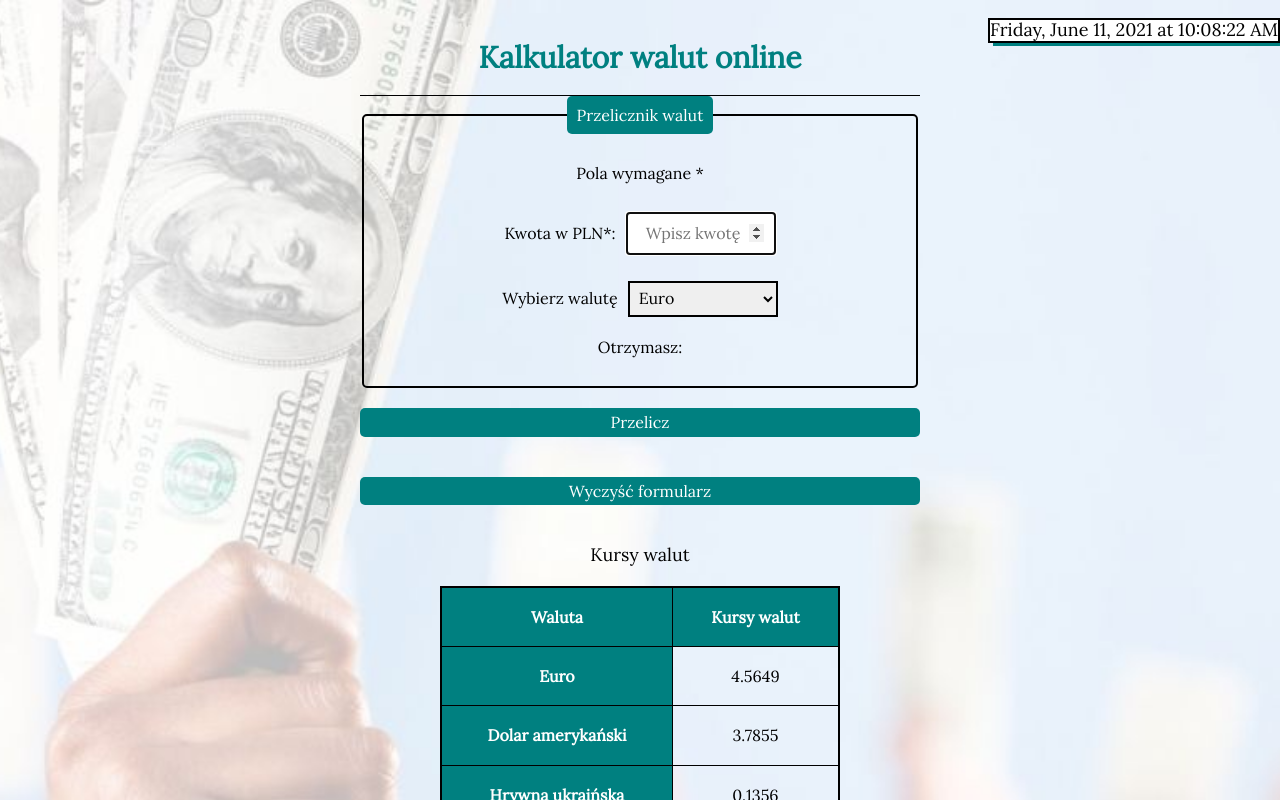
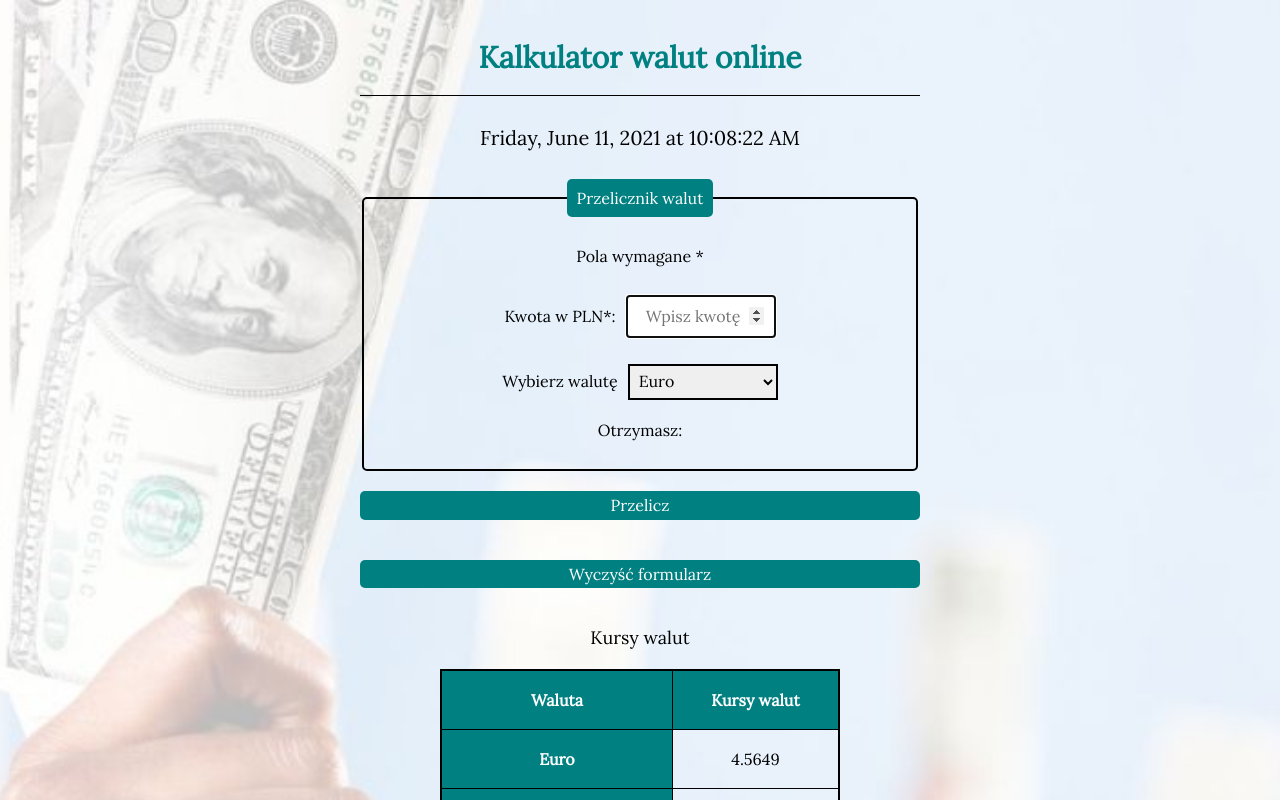
Before and after one commit to taniamishakova/react-currency-converter, a React (Create React App) app: page / in a window 1280 px wide. Shown: the top 800 px of the page. Built offline with nearby package versions, Linux system fonts and the light colour scheme.

Commit message:
.date styles changed

```diff
--- a/src/Form/Clock/style.css
+++ b/src/Form/Clock/style.css
@@ -1,10 +1,8 @@
 .date {
-    position: absolute;
-    border: 2px, solid, black;
-    background-color: white;
-    right:0;
-    top:0;
+    flex: display;
+    align-items: center;
+    text-align: center;
     color: #000000;
-    font-size: 18px;
-    box-shadow: 5px 3px teal;
+    font-size: 20px;
+    padding: 10px;
 }
```
